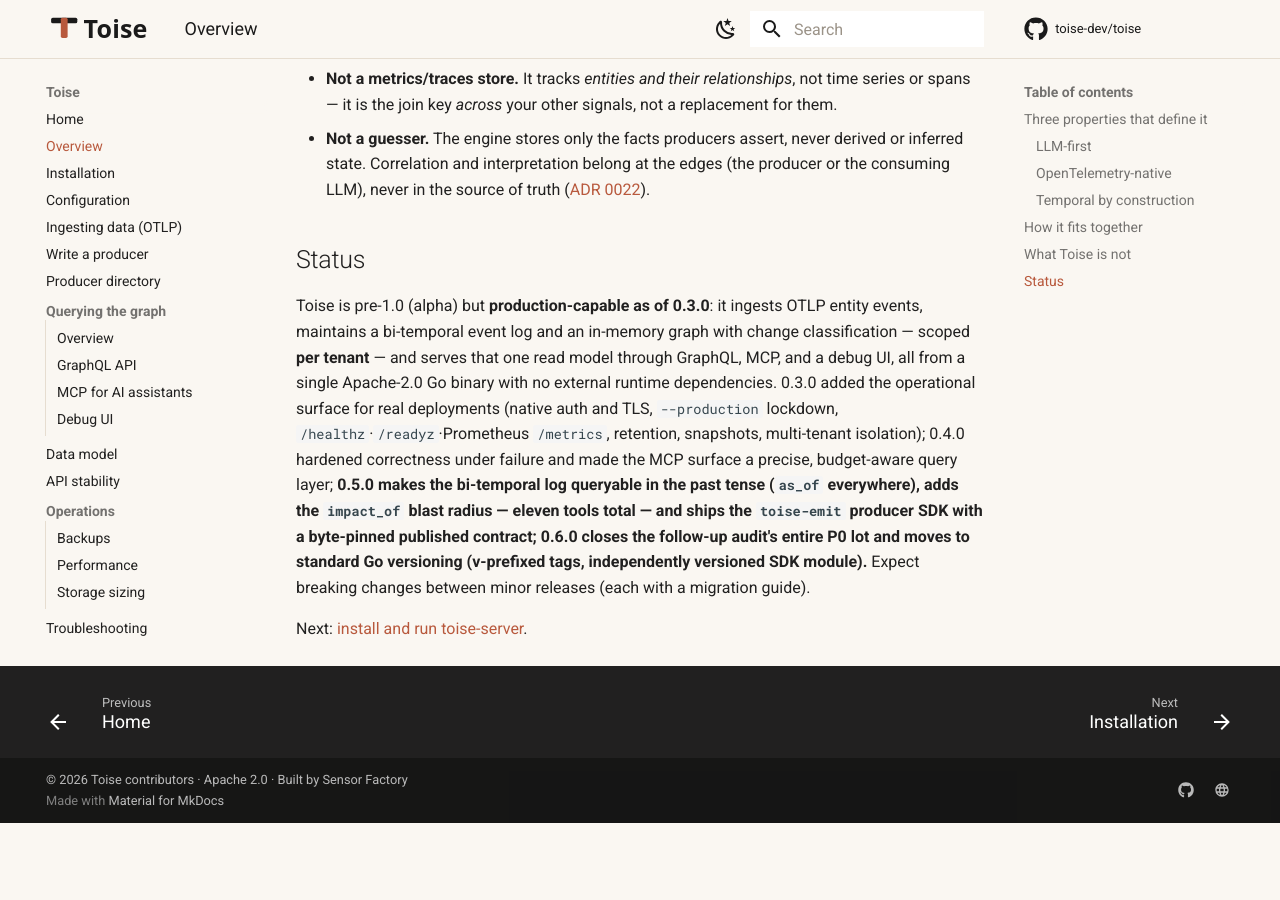
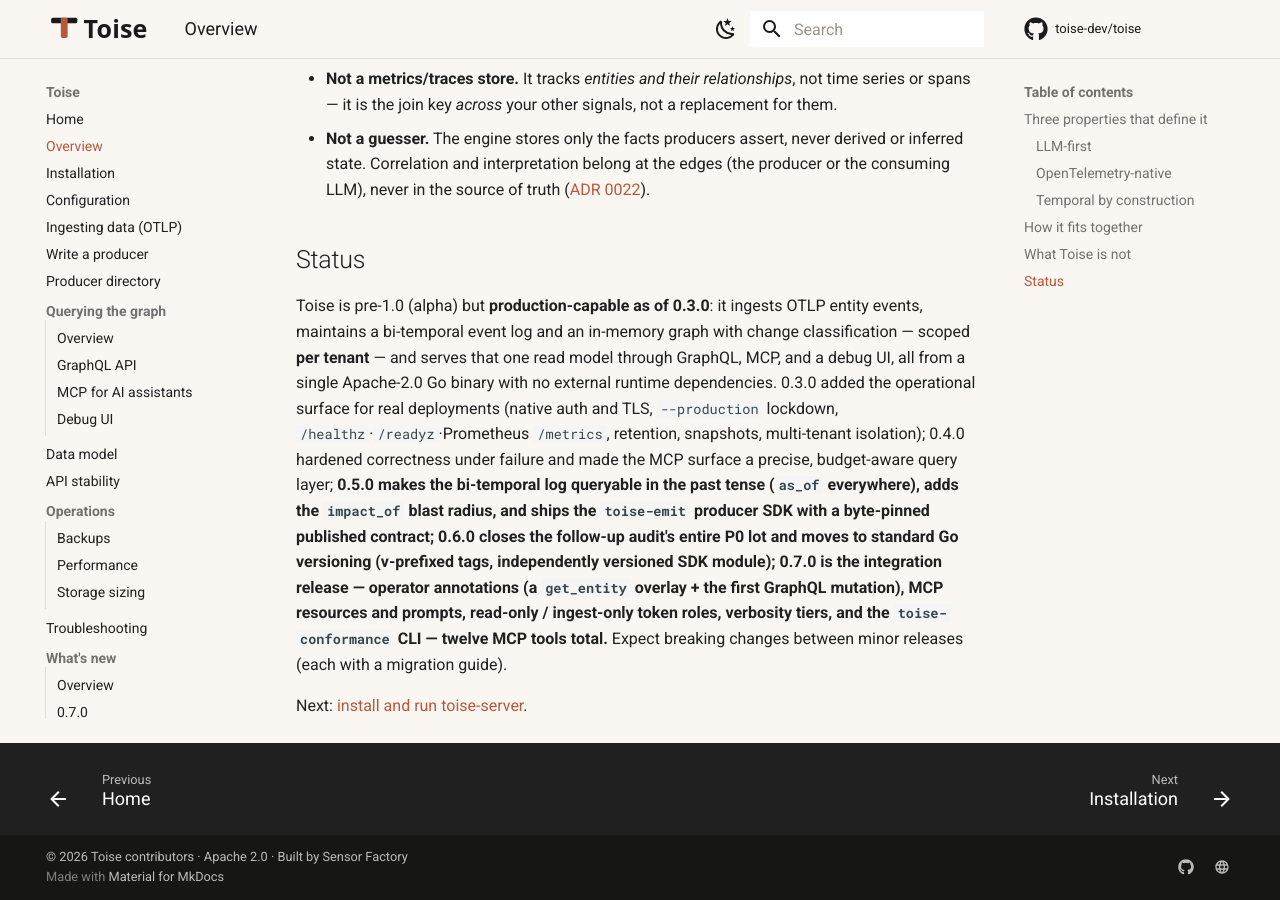
Before and after one commit to toise-dev/toise, an MkDocs documentation site: the page built from docs/user-guide/docs/overview.md, in a window 1280 px wide and 900 px high, scrolled down 1516 px. Built offline with MkDocs 1.6.1 and Material for MkDocs 9.7.7, drawn with Linux system fonts in a browser that asks for light colours; comment, search, counter and statistics services are not loaded; the version menu is left out; before the commit the page ends 2339 px from its top, so only the background shows below that.

Commit message:
docs(release): prepare 0.7.0 — the integration release
CHANGELOG [0.7.0], whats-new/0.7.0, and the 0.6->0.7 migration guide for the
integration lane: operator annotations (annotate_entity + the first GraphQL
mutation, an overlay), MCP resources/prompts, read-only/ingest-only token
roles, verbosity tiers, the toise-conformance CLI + producer directory,
identity-stable resurrection and connection topology, plus the audit P1/P2
lot. Adds the whats-new nav entry and refreshes the overview tool count
(twelve). No wire-contract change; one MCP arg renamed (get_neighbors
depth -> max_depth).

```diff
--- a/docs/user-guide/docs/overview.md
+++ b/docs/user-guide/docs/overview.md
@@ -85,11 +85,13 @@
 `/healthz`·`/readyz`·Prometheus `/metrics`, retention, snapshots, multi-tenant
 isolation); 0.4.0 hardened correctness under failure and made the MCP surface a precise,
 budget-aware query layer; **0.5.0 makes the bi-temporal log queryable in the
-past tense (`as_of` everywhere), adds the `impact_of` blast radius — eleven
-tools total — and ships the `toise-emit` producer SDK with a byte-pinned
-published contract; 0.6.0 closes the follow-up audit's entire P0 lot and moves
-to standard Go versioning (v-prefixed tags, independently versioned SDK
-module).** Expect breaking changes between minor releases (each
-with a migration guide).
+past tense (`as_of` everywhere), adds the `impact_of` blast radius, and ships
+the `toise-emit` producer SDK with a byte-pinned published contract; 0.6.0
+closes the follow-up audit's entire P0 lot and moves to standard Go versioning
+(v-prefixed tags, independently versioned SDK module); 0.7.0 is the integration
+release — operator annotations (a `get_entity` overlay + the first GraphQL
+mutation), MCP resources and prompts, read-only / ingest-only token roles,
+verbosity tiers, and the `toise-conformance` CLI — twelve MCP tools total.**
+Expect breaking changes between minor releases (each with a migration guide).
 
 Next: [install and run toise-server](installation.md).
--- a/docs/user-guide/mkdocs.yml
+++ b/docs/user-guide/mkdocs.yml
@@ -103,6 +103,7 @@
   - Troubleshooting: troubleshooting.md
   - What's new:
       - Overview: whats-new/index.md
+      - 0.7.0: whats-new/0.7.0.md
       - 0.6.0: whats-new/0.6.0.md
       - 0.5.0: whats-new/0.5.0.md
       - 0.4.0: whats-new/0.4.0.md
```
Also changed, not shown: docs/migration/0.6-to-0.7.md (added, +59 -0 lines), docs/user-guide/docs/whats-new/0.7.0.md (added, +58 -0 lines), docs/user-guide/docs/whats-new/index.md (+5 -0 lines), CHANGELOG.md.
